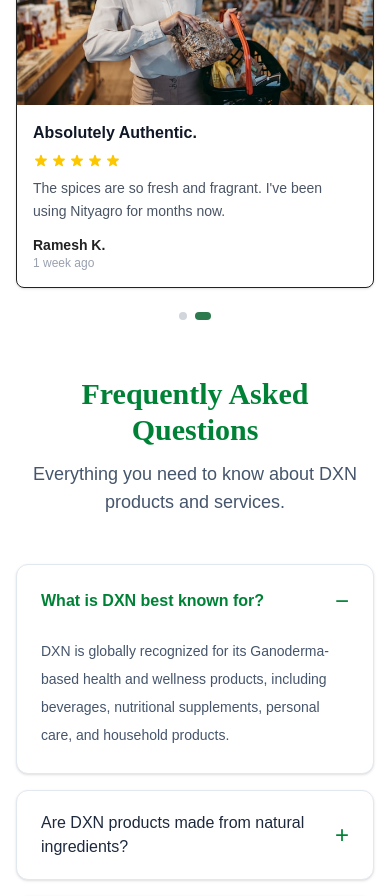
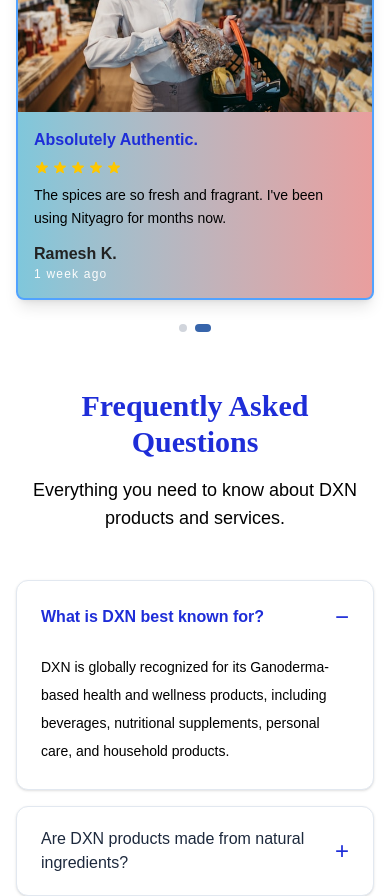
Before and after one commit to Gyane-git/dxnecom, a Next.js app: page / in a window 390 px wide. Shown: the part 3240-4136 px from the top of the page. Built offline with nearby package versions, Linux system fonts and the light colour scheme; no server answers; the database is empty.

Commit message:
landing page

```diff
--- a/components/Customerreviews.tsx
+++ b/components/Customerreviews.tsx
@@ -2,6 +2,8 @@
 
 import { useCallback, useEffect, useRef, useState } from "react";
 import Image from "next/image";
+
+import { MoveRight, MoveLeft } from "lucide-react";
 
 // ── Types ─────────────────────────────────────────────────────────────
 interface Review {
@@ -77,9 +79,9 @@ function StarRating({ rating }: { rating: number }) {
 // ── Review Card ───────────────────────────────────────────────────────
 function ReviewCard({ review }: { review: Review }) {
   return (
-    <div className="flex flex-col sm:flex-row bg-white rounded-lg border shadow-sm overflow-hidden w-full min-w-0">
+    <div className="flex flex-col sm:flex-row bg-gradient-to-r from-[#7fc7db] to-[#e99e9e] rounded-lg border-2 border-blue-400 shadow-lg overflow-hidden w-full min-w-0">
       {/* Image */}
-      <div className="relative w-full h-56 sm:w-44 sm:h-auto overflow-hidden shrink-0">
+      <div className="relative w-full h-56 sm:w-44 sm:h-auto overflow-hidden shrink-0 ">
         <Image
           src={review.image}
           alt={review.name}
@@ -92,16 +94,20 @@ function ReviewCard({ review }: { review: Review }) {
       {/* Content */}
       <div className="flex flex-col justify-between p-4 sm:p-6 gap-3 flex-1 min-w-0">
         <div className="space-y-2">
-          <h3 className="text-base font-bold text-gray-900">{review.title}</h3>
+          <h3 className="text-base font-bold text-[#1E2DD8]">{review.title}</h3>
 
           <StarRating rating={review.rating} />
 
-          <p className="text-sm text-gray-600 leading-relaxed">{review.body}</p>
+          <p className="text-sm text-[#000000] leading-relaxed">
+            {review.body}
+          </p>
         </div>
 
         <div>
-          <p className="text-sm font-bold">{review.name}</p>
-          <p className="text-xs text-gray-400">{review.timeAgo}</p>
+          <p className="text-normal font-bold">{review.name}</p>
+          <p className="text-xs text-[#fcfcfc] tracking-widest">
+            {review.timeAgo}
+          </p>
         </div>
       </div>
     </div>
@@ -183,13 +189,13 @@ export default function CustomerReviews() {
       <div className="max-w-6xl mx-auto flex items-center gap-3 sm:gap-4">
         {/* Left Button (hidden on mobile) */}
         <button
-          className="hidden sm:flex w-10 h-10 items-center justify-center border rounded-full"
+          className="hidden sm:flex w-10 h-10 items-center justify-center text-[#1E2DD8] border-2 border-[#1E2DD8] rounded-full hover:bg-[#1E2DD8] hover:text-white"
           onClick={() => {
             setPage((p) => (p - 1 + totalPages) % totalPages);
             resetAutoSlide();
           }}
         >
-          ←
+          <MoveLeft className="text-[#1E2DD8] hover:text-white" />
         </button>
 
         {/* Cards */}
@@ -201,13 +207,13 @@ export default function CustomerReviews() {
 
         {/* Right Button (hidden on mobile) */}
         <button
-          className="hidden sm:flex w-10 h-10 items-center justify-center border rounded-full"
+          className="hidden sm:flex w-10 h-10 items-center justify-center border-2 border-[#1E2DD8] rounded-full hover:bg-[#1E2DD8] "
           onClick={() => {
             setPage((p) => (p + 1) % totalPages);
             resetAutoSlide();
           }}
         >
-          →
+          <MoveRight className="text-[#1E2DD8] hover:text-white" />
         </button>
       </div>
 
@@ -221,7 +227,7 @@ export default function CustomerReviews() {
               resetAutoSlide();
             }}
             className={`h-2 rounded-full transition-all ${
-              i === page ? "w-4 bg-[#2d7a4f]" : "w-2 bg-gray-300"
+              i === page ? "w-4 bg-[#3765ab]" : "w-2 bg-gray-300"
             }`}
           />
         ))}
--- a/components/Faq.tsx
+++ b/components/Faq.tsx
@@ -65,27 +65,25 @@ function FAQRow({
         <span
           className={`text-base transition-colors ${
             isOpen
-              ? "text-green-700 font-semibold"
+              ? "text-[#1E2DD8] font-semibold"
               : "text-slate-800 font-medium"
           }`}
         >
           {item.question}
         </span>
 
-        <span className="ml-4 text-2xl text-green-700 font-light">
+        <span className="ml-4 text-2xl text-[#1E2DD8] font-light">
           {isOpen ? "−" : "+"}
         </span>
       </button>
 
       <div
         className={`grid transition-all duration-300 ${
-          isOpen
-            ? "grid-rows-[1fr] opacity-100"
-            : "grid-rows-[0fr] opacity-0"
+          isOpen ? "grid-rows-[1fr] opacity-100" : "grid-rows-[0fr] opacity-0"
         }`}
       >
         <div className="overflow-hidden">
-          <p className="px-6 pb-6 text-sm leading-7 text-slate-600">
+          <p className="px-6 pb-6 text-sm leading-7 text-[#000000]">
             {item.answer}
           </p>
         </div>
@@ -120,7 +118,7 @@ export default function FAQ() {
             id: Number(item.id || item.faqsId),
             question: item.question,
             answer: item.answer || "",
-          }))
+          })),
         );
       } catch {
         // fallback
@@ -130,25 +128,22 @@ export default function FAQ() {
     loadFaqs();
   }, []);
 
-  const visibleFaqs = showAll
-    ? apiFaqs
-    : apiFaqs.slice(0, INITIAL_VISIBLE);
+  const visibleFaqs = showAll ? apiFaqs : apiFaqs.slice(0, INITIAL_VISIBLE);
 
-  const toggle = (id: number) =>
-    setOpenId((prev) => (prev === id ? null : id));
+  const toggle = (id: number) => setOpenId((prev) => (prev === id ? null : id));
 
   return (
     <section className="bg-white py-12 px-4 sm:px-8 lg:px-16">
       {/* Heading */}
       <div className="text-center mb-12">
         <h2
-          className="text-3xl lg:text-4xl font-bold text-green-700"
+          className="text-3xl lg:text-4xl font-bold text-[#1E2DD8] mb-4"
           style={{ fontFamily: "Roboto Slab" }}
         >
           Frequently Asked Questions
         </h2>
 
-        <p className="mt-3 text-slate-600 text-lg">
+        <p className="mt-3 text-[#000000] text-lg">
           Everything you need to know about DXN products and services.
         </p>
       </div>
--- a/components/Shopctabanner.tsx
+++ b/components/Shopctabanner.tsx
@@ -16,7 +16,7 @@ export default function ShopCTABanner() {
         "
         style={{
           backgroundImage: `
-            linear-gradient(rgba(240,253,244,0.95), rgba(255,255,255,0.95)),
+            linear-gradient(rgba(240,253,244,0.90), rgba(255,255,255,0.95)),
             url('/bg.png')
           `,
           backgroundSize: "cover",
@@ -27,15 +27,15 @@ export default function ShopCTABanner() {
         {/* LEFT CONTENT */}
         <div className="relative z-10 max-w-[560px]">
           <h2
-            className="text-slate-900 font-bold text-3xl leading-tight"
+            className="text-[#1E2DD8] font-bold text-3xl leading-tight"
             style={{ fontFamily: "Roboto Slab, serif" }}
           >
             Begin Your Wellness Journey with DXN
           </h2>
 
-          <p className="mt-4 text-slate-600 text-base leading-7">
-            Subscribe today to receive exclusive offers, wellness tips,
-            and updates on authentic DXN products.
+          <p className="mt-4 text-[#000000] text-base leading-7">
+            Subscribe today to receive exclusive offers, wellness tips, and
+            updates on authentic DXN products.
           </p>
 
           {/* Email Box */}
@@ -43,15 +43,15 @@ export default function ShopCTABanner() {
             <input
               type="email"
               placeholder="Enter your email"
-              className="flex-1 h-full px-5 text-sm text-slate-700 bg-transparent outline-none placeholder:text-slate-400"
+              className="flex-1 h-full px-5 text-sm text-[#000000] focus:text-[#1E2DD8] bg-transparent outline-none placeholder:text-slate-400 focus:placeholder:text-[#1ed891] transition-all duration-1000"
             />
 
             <button
               className="
                 h-full
                 px-8
-                bg-green-700
-                hover:bg-green-800
+                bg-[#1E2DD8]/80
+                hover:bg-[#1E2DD8]
                 text-white
                 text-sm
                 font-semibold
```
Also changed, not shown: components/TawkToWidget.js (+55 -13 lines), components/nityagro-footer.js (+13 -21 lines).
